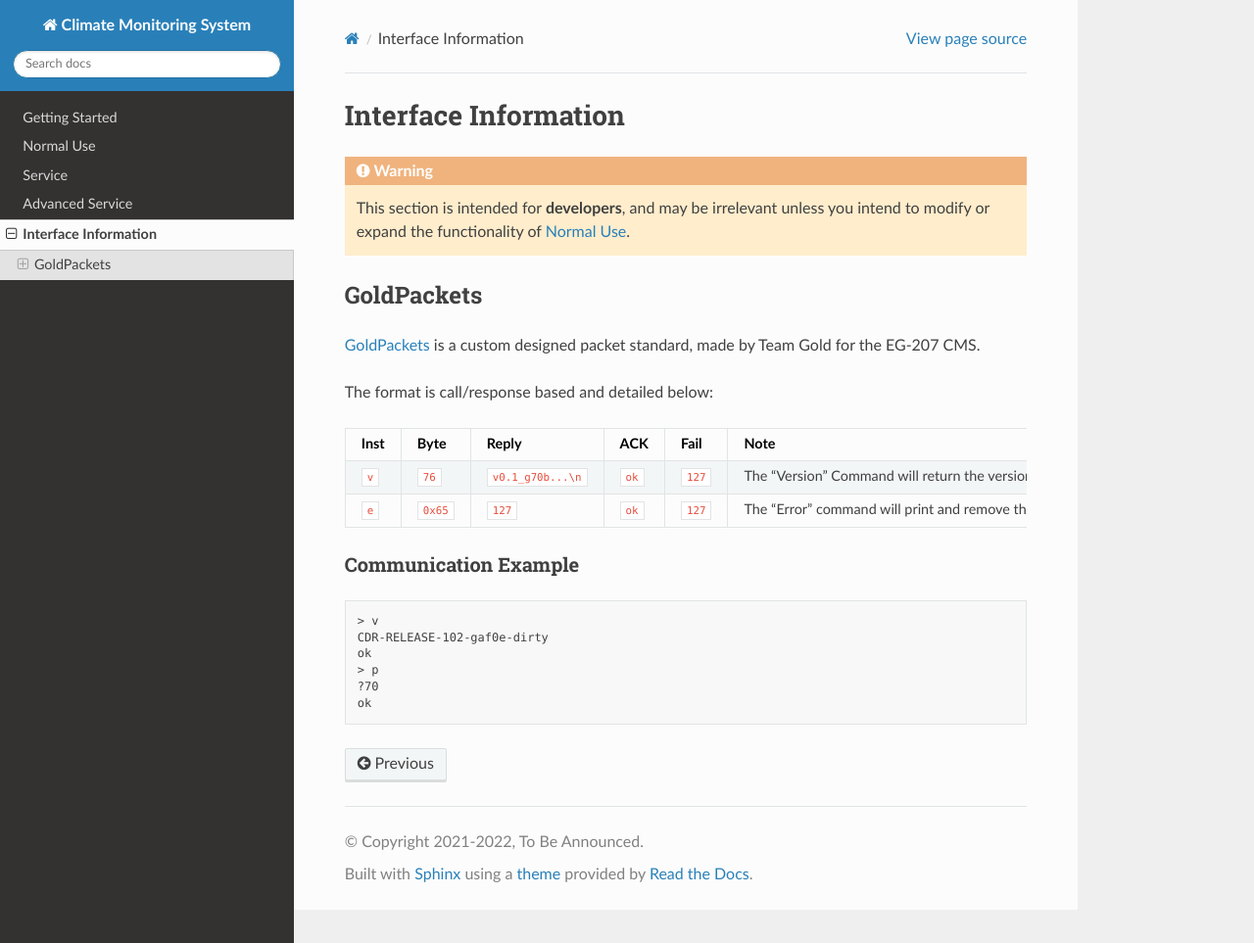
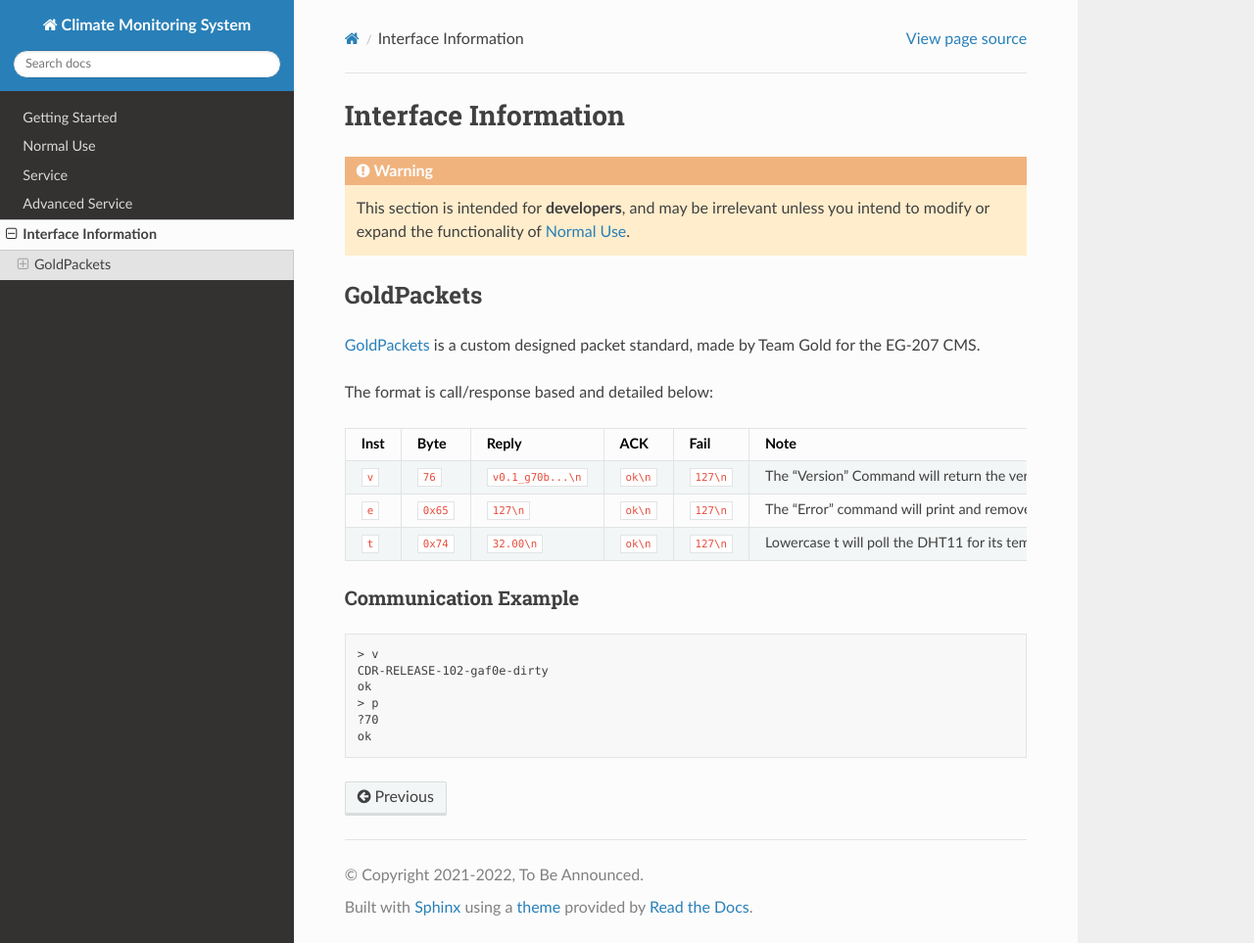
Before and after one commit to KenwoodFox/EG-207, a Sphinx documentation site: the page built from docs/advanced_service/interface_information.rst, in a window 1280 px wide and 963 px high. Shown: the whole window at 98% size. Built offline with Sphinx 7.4.7 and the Read the Docs theme 2.0.0, drawn with Linux system fonts in a browser that asks for light colours.

Commit message:
Make t function

```diff
--- a/docs/advanced_service/interface_information.rst
+++ b/docs/advanced_service/interface_information.rst
@@ -13,13 +13,15 @@ GoldPackets
 
 The format is call/response based and detailed below:
 
-+-------+----------+--------------------+--------+---------+-----------------------------------------------------------------------------------------------------------------------------------------------------+
-| Inst  |   Byte   |       Reply        |  ACK   |  Fail   |                                                                        Note                                                                         |
-+=======+==========+====================+========+=========+=====================================================================================================================================================+
-| ``v`` | ``76``   | ``v0.1_g70b...\n`` | ``ok`` | ``127`` | The "Version" Command will return the version as ascii. If it prints ``OK`` at the end it completed otherwise it may raise and print an error code. |
-+-------+----------+--------------------+--------+---------+-----------------------------------------------------------------------------------------------------------------------------------------------------+
-| ``e`` | ``0x65`` | ``127``            | ``ok`` | ``127`` | The "Error" command will print and remove the last error in the EEPROM, if it returns the error as a response code, the error could not be removed. |
-+-------+----------+--------------------+--------+---------+-----------------------------------------------------------------------------------------------------------------------------------------------------+
++-------+----------+--------------------+----------+-----------+-----------------------------------------------------------------------------------------------------------------------------------------------------+
+| Inst  |   Byte   |       Reply        |   ACK    |   Fail    |                                                                        Note                                                                         |
++=======+==========+====================+==========+===========+=====================================================================================================================================================+
+| ``v`` | ``76``   | ``v0.1_g70b...\n`` | ``ok\n`` | ``127\n`` | The "Version" Command will return the version as ascii. If it prints ``OK`` at the end it completed otherwise it may raise and print an error code. |
++-------+----------+--------------------+----------+-----------+-----------------------------------------------------------------------------------------------------------------------------------------------------+
+| ``e`` | ``0x65`` | ``127\n``          | ``ok\n`` | ``127\n`` | The "Error" command will print and remove the last error in the EEPROM, if it returns the error as a response code, the error could not be removed. |
++-------+----------+--------------------+----------+-----------+-----------------------------------------------------------------------------------------------------------------------------------------------------+
+| ``t`` | ``0x74`` | ``32.00\n``        | ``ok\n`` | ``127\n`` | Lowercase t will poll the DHT11 for its temperature value and return it at that time.                                                               |
++-------+----------+--------------------+----------+-----------+-----------------------------------------------------------------------------------------------------------------------------------------------------+
 
 
 Communication Example
```
Also changed, not shown: 3 other files.
